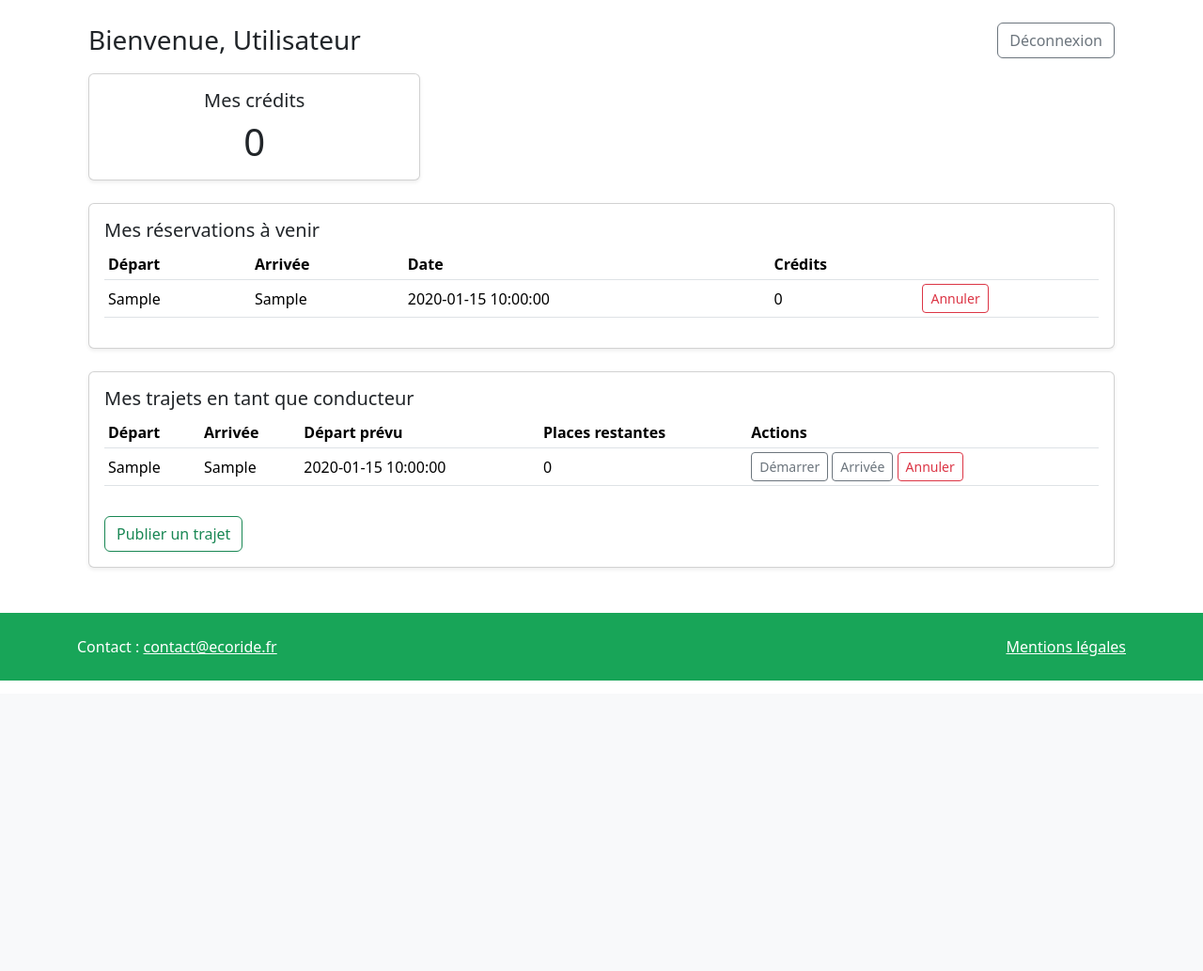
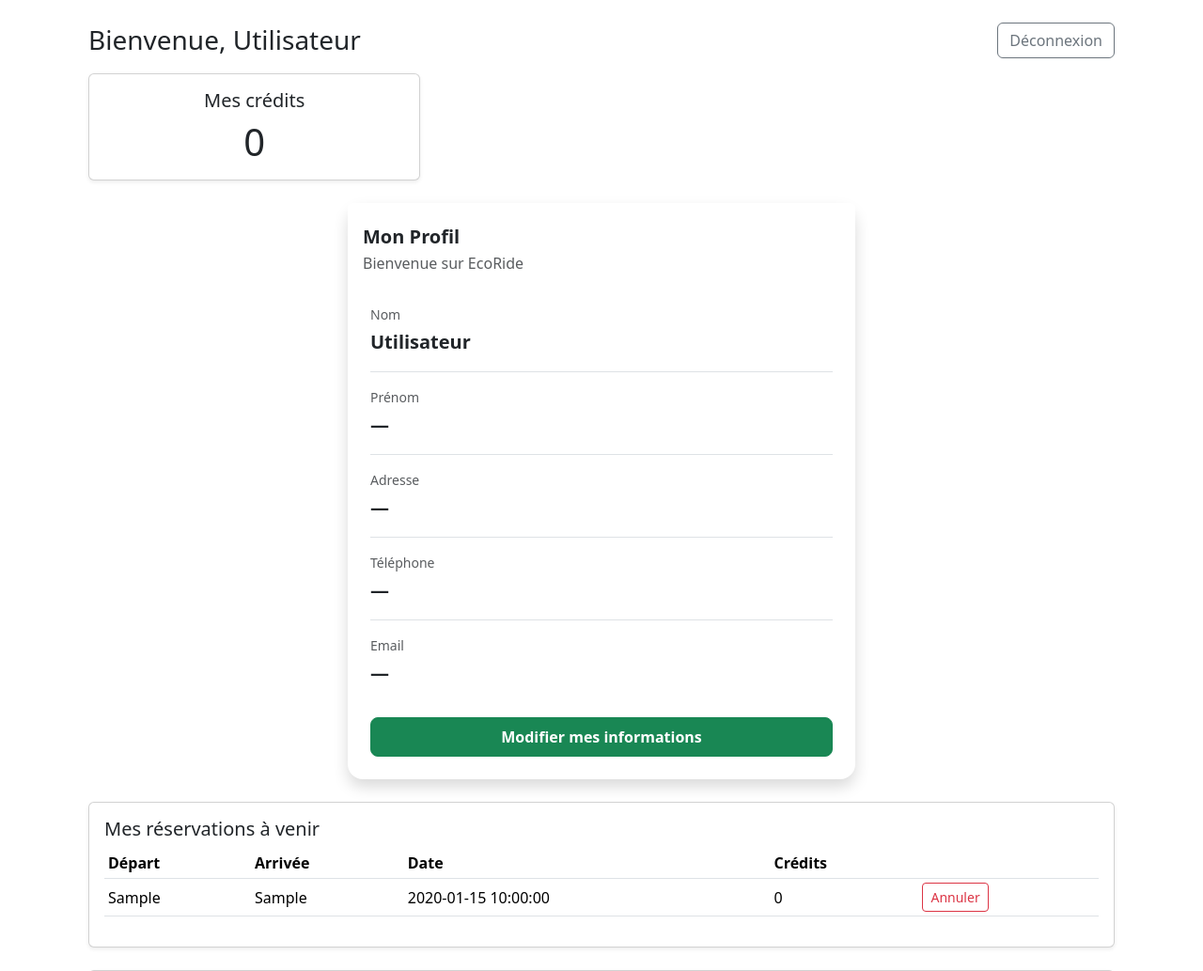
Before and after one commit to bastiendeluca83/ecoride2.0, a PHP site: template src/Views/dashboard/user.php in a window 1280 px wide. Shown: the part 62-1095 px from the top of the page at 94% size. Before the commit the page ends 786 px from the top, so only its background shows below. Run offline with PHP 8.4, Linux system fonts and the light colour scheme; the template is opened without the code that fills it: most values are stand-ins (such as "Sample title", 1, 10 or a date in 2020).

Commit message:
creation cards user

```diff
--- a/src/Views/dashboard/admin.php
+++ b/src/Views/dashboard/admin.php
@@ -52,7 +52,7 @@ function e($s){ return htmlspecialchars((string)$s, ENT_QUOTES, 'UTF-8'); }
         <div class="card-body">
           <h5 class="card-title">Créer un compte employé</h5>
           <form method="post" action="/admin/employees/create" class="vstack gap-2">
-            <input class="form-control" name="pseudo" placeholder="Pseudo" required>
+            <input class="form-control" name="nom" placeholder="nom" required>
             <input class="form-control" type="email" name="email" placeholder="Email" required>
             <input class="form-control" type="password" name="password" placeholder="Mot de passe sécurisé" required>
             <button class="btn btn-primary">Créer</button>
@@ -71,7 +71,7 @@ function e($s){ return htmlspecialchars((string)$s, ENT_QUOTES, 'UTF-8'); }
           <div class="table-responsive">
             <table class="table table-sm align-middle">
               <thead>
-                <tr><th>#</th><th>Pseudo</th><th>Email</th><th>Rôle</th><th>Crédits</th><th>Suspension</th><th>Action</th></tr>
+                <tr><th>#</th><th>nom</th><th>Email</th><th>Rôle</th><th>Crédits</th><th>Suspension</th><th>Action</th></tr>
               </thead>
               <tbody>
                 <!-- Exemple statique à remplacer par une boucle PHP -->
--- a/src/Views/dashboard/employee.php
+++ b/src/Views/dashboard/employee.php
@@ -115,8 +115,8 @@ $currentUrl = $_SERVER['REQUEST_URI'] ?? '/employee';
                 <?php foreach ($incidents as $inc): ?>
                   <tr>
                     <td><?= (int)$inc['ride_id'] ?></td>
-                    <td><?= e($inc['driver_pseudo']) ?> (<?= e($inc['driver_email']) ?>)</td>
-                    <td><?= e($inc['passenger_pseudo']) ?> (<?= e($inc['passenger_email']) ?>)</td>
+                    <td><?= e($inc['driver_nom']) ?> (<?= e($inc['driver_email']) ?>)</td>
+                    <td><?= e($inc['passenger_nom']) ?> (<?= e($inc['passenger_email']) ?>)</td>
                     <td><?= e($inc['summary']) ?></td>
                     <td class="text-end">
                       <a class="btn btn-sm btn-outline-primary" href="/employee/incidents/<?= (int)$inc['ride_id'] ?>">Voir</a>
--- a/src/Views/dashboard/user.php
+++ b/src/Views/dashboard/user.php
@@ -3,12 +3,12 @@
 $root = dirname(__DIR__, 2);
 include_once $root . '/includes/header.php';
 
-$user = $_SESSION['user'] ?? ['pseudo' => 'Utilisateur', 'credits' => 0];
+$user = $_SESSION['user'] ?? ['nom' => 'Utilisateur', 'credits' => 0];
 function e($s){ return htmlspecialchars((string)$s, ENT_QUOTES, 'UTF-8'); }
 ?>
 <div class="container my-4">
   <div class="d-flex align-items-center justify-content-between mb-3">
-    <h1 class="h3 mb-0">Bienvenue, <?= e($user['pseudo']) ?></h1>
+    <h1 class="h3 mb-0">Bienvenue, <?= e($user['nom']) ?></h1>
     <a class="btn btn-outline-secondary" href="/logout">Déconnexion</a>
   </div>
 
@@ -23,6 +23,63 @@ function e($s){ return htmlspecialchars((string)$s, ENT_QUOTES, 'UTF-8'); }
       </div>
     </div>
   </div>
+  <!-- Profil -->
+  <div class="container my-4 d-flex justify-content-center">
+  <div class="card border-0 shadow rounded-4" style="max-width: 540px; width: 100%;">
+    <div class="card-header bg-white border-0 pt-4 pb-0">
+      <h5 class="fw-bold mb-1">Mon Profil</h5>
+      <p class="text-muted mb-0">Bienvenue sur EcoRide</p>
+    </div>
+
+    <div class="card-body px-4 pb-4">
+      <!-- Lignes d'infos, design épuré comme le modal -->
+      <div class="py-3 border-bottom">
+        <div class="text-muted small mb-1">Nom</div>
+        <div class="fs-5 fw-semibold">
+          <!-- PHP dynamique : -->
+          <?= htmlspecialchars($user['nom'] ?? '—') ?>
+        </div>
+      </div>
+
+      <div class="py-3 border-bottom">
+        <div class="text-muted small mb-1">Prénom</div>
+        <div class="fs-5 fw-semibold">
+          <?= e($user['prenom'] ?? '—') ?>
+        </div>
+      </div>
+
+      <div class="py-3 border-bottom">
+        <div class="text-muted small mb-1">Adresse</div>
+        <div class="fs-5 fw-semibold">
+          <?= htmlspecialchars($user['adresse'] ?? '—') ?>
+        </div>
+      </div>
+
+      <div class="py-3 border-bottom">
+        <div class="text-muted small mb-1">Téléphone</div>
+        <div class="fs-5 fw-semibold">
+          <?= htmlspecialchars($user['telephone'] ?? '—') ?>
+        </div>
+      </div>
+
+      <div class="py-3">
+        <div class="text-muted small mb-1">Email</div>
+        <div class="fs-5 fw-semibold">
+          <?= htmlspecialchars($user['email'] ?? '—') ?>
+        </div>
+      </div>
+
+      <!-- Bouton style "Se connecter" (vert) pour rappeler l'image 1, optionnel -->
+      <div class="mt-3">
+        <a href="/profil/edit" class="btn btn-success w-100 py-2 fw-semibold rounded-3">
+          Modifier mes informations
+        </a>
+      </div>
+    </div>
+  </div>
+</div>
+
+
 
   <!-- Réservations à venir -->
   <div class="card shadow-sm mb-4">
--- a/src/includes/header.php
+++ b/src/includes/header.php
@@ -27,7 +27,7 @@ if (empty($_SESSION['csrf'])) $_SESSION['csrf'] = bin2hex(random_bytes(32));
 $currentUrl = $_SERVER['REQUEST_URI'] ?? '/';
 
 /* Avatar Dicebear si aucun avatar */
-$avatarUrl = $user['avatar_url'] ?? "https://api.dicebear.com/9.x/initials/svg?seed=" . urlencode($user['pseudo'] ?? 'guest');
+$avatarUrl = $user['avatar_url'] ?? "https://api.dicebear.com/9.x/initials/svg?seed=" . urlencode($user['nom'] ?? 'guest');
 ?>
 <!doctype html>
 <html lang="fr">
@@ -79,7 +79,7 @@ $avatarUrl = $user['avatar_url'] ?? "https://api.dicebear.com/9.x/initials/svg?s
                         <a class="nav-link dropdown-toggle d-flex align-items-center text-white"
                            href="#" id="userMenu" role="button" data-bs-toggle="dropdown" aria-expanded="false">
                             <img src="<?= htmlspecialchars($avatarUrl) ?>" alt="avatar" class="avatar me-2">
-                            <span class="fw-semibold"><?= htmlspecialchars($user['pseudo'] ?? 'Profil') ?></span>
+                            <span class="fw-semibold"><?= htmlspecialchars($user['nom'] ?? 'Profil') ?></span>
                             <?php if ($credits !== null): ?>
                                 <span class="badge bg-light text-dark ms-2"><?= $credits ?> cr.</span>
                             <?php endif; ?>
@@ -161,9 +161,9 @@ $avatarUrl = $user['avatar_url'] ?? "https://api.dicebear.com/9.x/initials/svg?s
                     <form method="post" action="/signup" class="needs-validation" novalidate>
                         <input type="hidden" name="csrf" value="<?= htmlspecialchars($_SESSION['csrf']) ?>">
                         <div class="mb-3">
-                            <label for="signupPseudo" class="form-label">Pseudo</label>
-                            <input type="text" class="form-control" id="signupPseudo" name="pseudo" required>
-                            <div class="invalid-feedback">Pseudo requis.</div>
+                            <label for="signupnom" class="form-label">nom</label>
+                            <input type="text" class="form-control" id="signupnom" name="nom" required>
+                            <div class="invalid-feedback">nom requis.</div>
                         </div>
                         <div class="mb-3">
                             <label for="signupEmail" class="form-label">Adresse email</label>
--- a/src/includes/trajets-phares.php
+++ b/src/includes/trajets-phares.php
@@ -7,7 +7,7 @@ try { $pdo = new PDO($dsn, $user, $pass, [ PDO::ATTR_ERRMODE => PDO::ERRMODE_EXC
 catch (Throwable $e) { echo '<div class="alert alert-danger">Erreur connexion DB : ' . htmlspecialchars($e->getMessage()) . '</div>'; return; }
 
 $sql = "
-SELECT r.id, r.from_city, r.to_city, r.date_start, r.price, r.is_electric_cached, u.pseudo
+SELECT r.id, r.from_city, r.to_city, r.date_start, r.price, r.is_electric_cached, u.nom
 FROM rides r
 JOIN users u ON u.id = r.driver_id
 ORDER BY r.created_at DESC
@@ -27,7 +27,7 @@ $rows = $pdo->query($sql)->fetchAll(PDO::FETCH_ASSOC);
           <span class="text-muted"> — <?= htmlspecialchars($r['date_start']) ?></span>
           <span class="ms-2"><?= (int)$r['price'] ?> cr.</span>
           <?php if ($r['is_electric_cached']): ?><span class="ms-2">⚡</span><?php endif; ?>
-          <span class="ms-2 text-muted">par <?= htmlspecialchars($r['pseudo']) ?></span>
+          <span class="ms-2 text-muted">par <?= htmlspecialchars($r['nom']) ?></span>
         </a>
       <?php endforeach; ?>
     </div>
```
Also changed, not shown: src/Controllers/AdminController.php (+4 -4 lines), src/Controllers/AuthController.php (+8 -8 lines).
